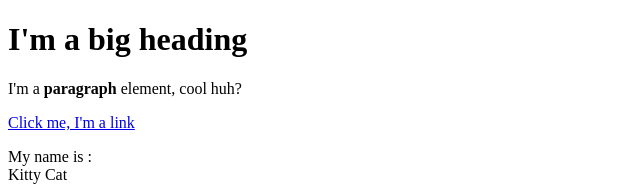
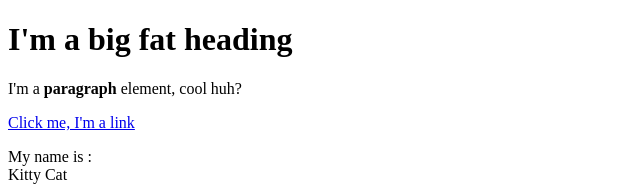
Before and after one commit to laz-aslam/cartoon-hero, a plain HTML site: page index.html in a window 1280 px wide. Shown: the top 186 px of the page, without its empty margins (0-640 px from the left). Drawn offline with Linux system fonts and the light colour scheme.

Commit message:
changed h1

```diff
--- a/index.html
+++ b/index.html
@@ -4,7 +4,7 @@
         <title> It's a test site</title>
     </head>
     <body>
-        <h1>I'm a big heading</h1>
+        <h1>I'm a big fat heading</h1>
         <p>I'm a <b>paragraph</b> element, cool huh?</p>
         <a href="https://google.com" target="_blank" title="Let's go to google">Click me, I'm a link</a>
         <p>My name is : <br>Kitty Cat</p>
```
